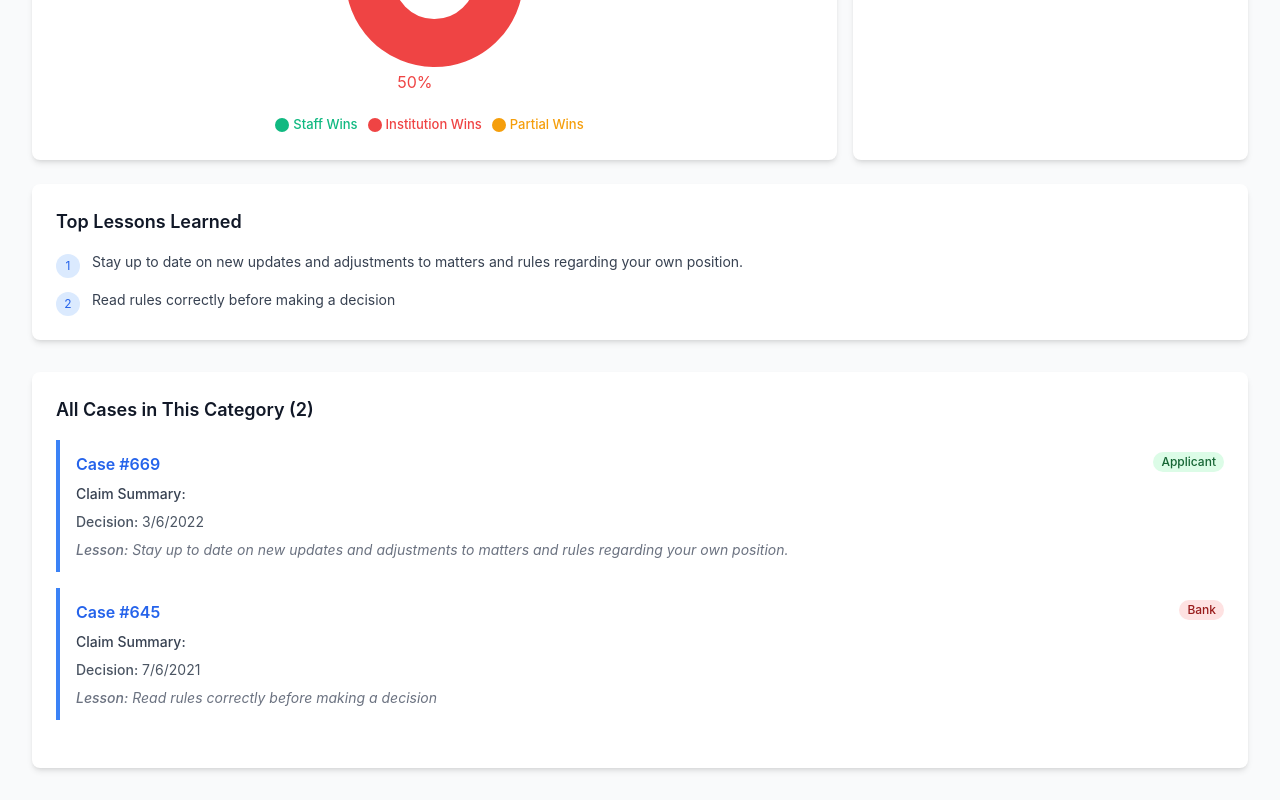
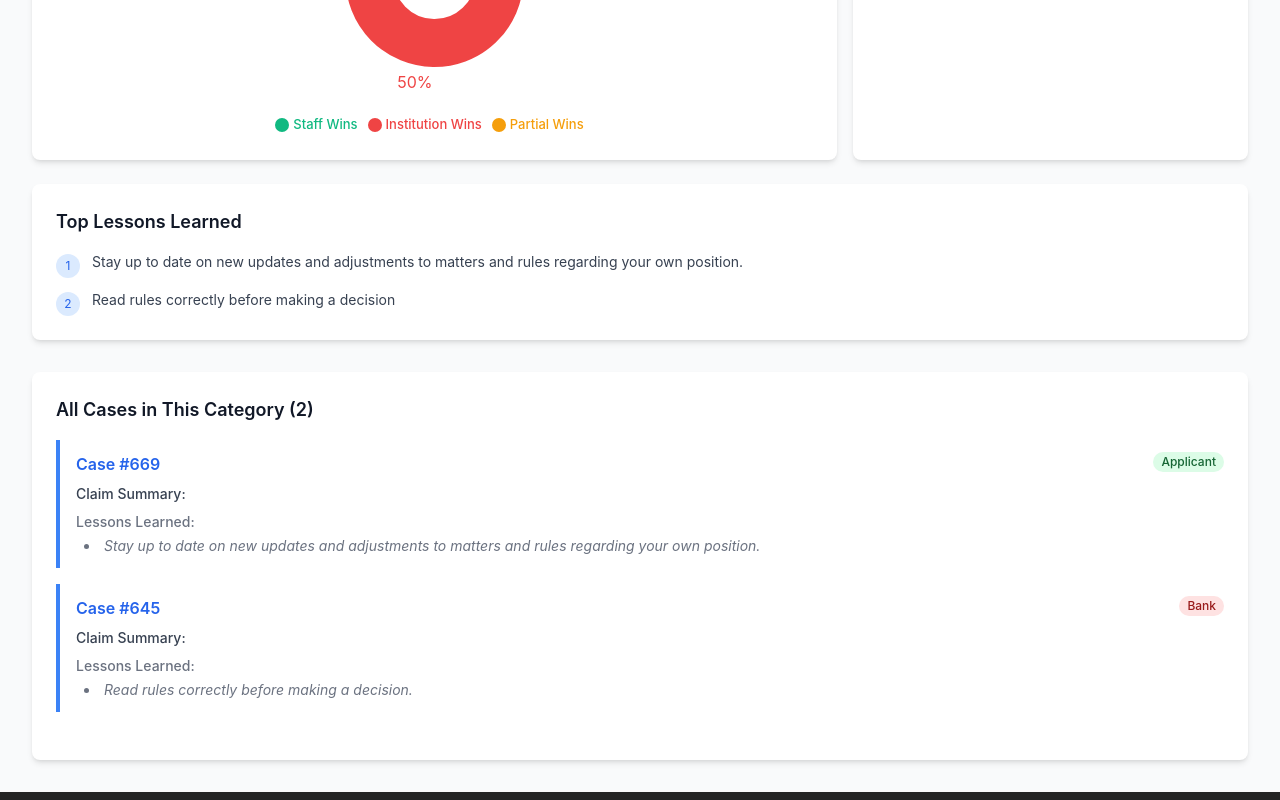
Before and after one commit to Faduma2025/Ombudsman-AI-Assistant, a React (Vite) app: page /category/1 in a window 1280 px wide. Shown: the part 459-1259 px from the top of the page. Built offline with nearby package versions, Linux system fonts and the light colour scheme.

Commit message:
Improve case display: summarize claims and show multiple lessons
- Claim Summary: Truncate to 200 characters max for readability
- Added Decision Date field (if available)
- Lessons Learned: Split into bullet points for multiple lessons
- Each lesson displayed as a list item for better organization

```diff
--- a/src/pages/CategoryDetail.tsx
+++ b/src/pages/CategoryDetail.tsx
@@ -205,14 +205,24 @@ export const CategoryDetail: React.FC = () => {
                 <Badge ruling={case_.rulingInFavorOf} size="sm" />
               </div>
               <p className="text-sm text-gray-700 dark:text-gray-300 mb-2">
-                <span className="font-medium">Claim Summary:</span> {case_.claim}
+                <span className="font-medium">Claim Summary:</span>{' '}
+                {case_.claim && case_.claim.length > 200
+                  ? `${case_.claim.substring(0, 200)}...`
+                  : case_.claim}
               </p>
-              <p className="text-sm text-gray-600 dark:text-gray-400 mb-2">
-                <span className="font-medium">Decision:</span> {case_.decision}
-              </p>
-              <p className="text-sm text-gray-500 dark:text-gray-500 italic">
-                <span className="font-medium">Lesson:</span> {case_.lessonsLearned}
-              </p>
+              {case_.decisionDate && (
+                <p className="text-sm text-gray-600 dark:text-gray-400 mb-2">
+                  <span className="font-medium">Decision Date:</span> {case_.decisionDate}
+                </p>
+              )}
+              <div className="text-sm text-gray-500 dark:text-gray-500">
+                <span className="font-medium">Lessons Learned:</span>
+                <ul className="list-disc list-inside mt-1 ml-2 space-y-1">
+                  {case_.lessonsLearned.split(/[.;]\s*/).filter(lesson => lesson.trim().length > 0).map((lesson, idx) => (
+                    <li key={idx} className="italic">{lesson.trim()}.</li>
+                  ))}
+                </ul>
+              </div>
             </div>
           ))}
         </div>
```
